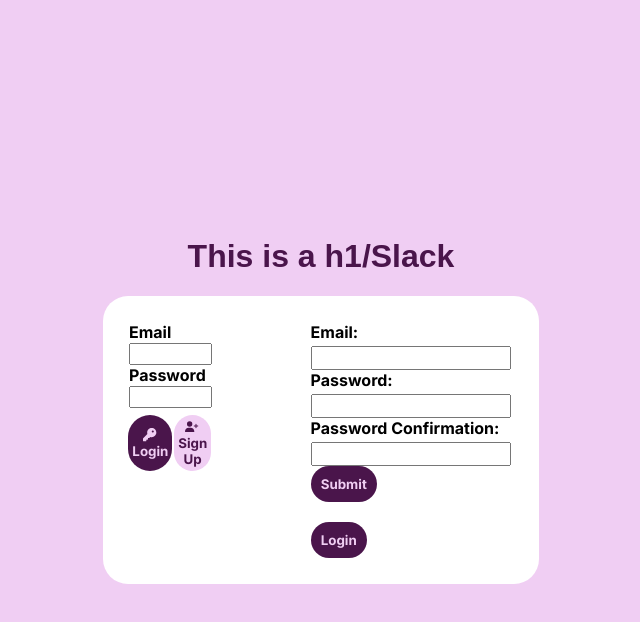
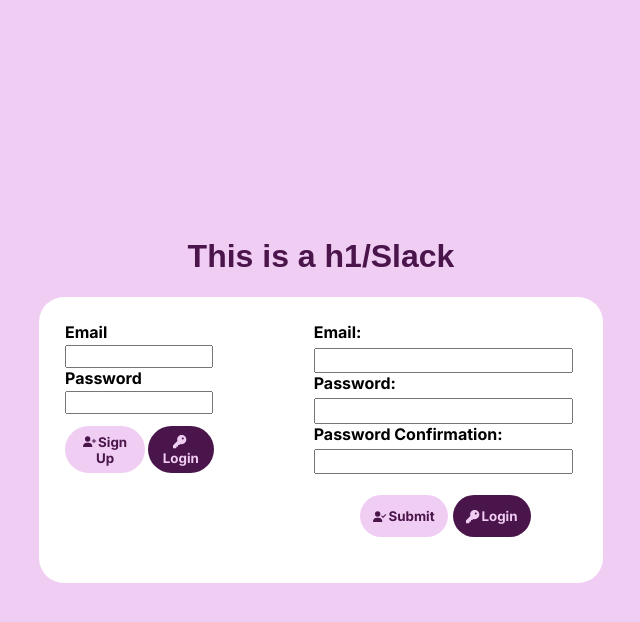
Before and after one commit to codehrh/slackapp, a React (Create React App) app: page / in a window 1280 px wide. Both pictures are taken after a click on the button "Sign Up". Shown: the top 622 px of the page, without its empty margins (319-959 px from the left). Built offline with nearby package versions, Linux system fonts and the light colour scheme; a web font is replaced by a local one.

Commit message:
Tweaked the sign up

```diff
--- a/src/App.css
+++ b/src/App.css
@@ -27,7 +27,7 @@
 .login {
   background-color: white;
   min-width:350px;
-  max-width: 30%;
+  max-width: 40%;
   padding: 2%;
   border-radius: 25px;
   display: flex;
--- a/src/App.js
+++ b/src/App.js
@@ -89,9 +89,10 @@
               onChange={(event) => setPassword(event.target.value)}
             ></input>
             <div className='two-buttons'>
+
+              <button type="button" className="secondary-button" onClick={toggleSignup}><FontAwesomeIcon icon={faUserPlus} className='icon'/>Sign Up</button>
+              <br/>
               <button type="submit"><FontAwesomeIcon icon={faKey} className='icon'/>Login</button>
-              <br />
-              <button type="button" className="secondary-button" onClick={toggleSignup}><FontAwesomeIcon icon={faUserPlus} className='icon'/>Sign Up</button>
             </div>
           </form>
         )}
--- a/src/pages/SignUp.jsx
+++ b/src/pages/SignUp.jsx
@@ -1,5 +1,7 @@
 import { useState } from "react";
 import UserService from "../services/UserService";
+import { FontAwesomeIcon } from '@fortawesome/react-fontawesome'
+import { faKey , faUserCheck} from '@fortawesome/free-solid-svg-icons'
 
 
 export default function SignUp(props) {
@@ -33,10 +35,15 @@
                 <input type="password" onChange={(event)=> setPassword(event.target.value)}></input>
                 <label>Password Confirmation:</label>
                 <input type="password" onChange={(event)=> setPasswordConfirmation(event.target.value)}></input>
-                <button type="submit">Submit</button>
+                <div className='two-buttons'>
+
+                <button type="submit" className="secondary-button"><FontAwesomeIcon icon={faUserCheck} className='icon'/>Submit</button>
+                <br/>
+                <button onClick={handleLogin}><FontAwesomeIcon icon={faKey} className='icon'/>Login</button>
+                </div>
             </form>
             <br></br>
-            <button onClick={handleLogin}>Login</button>
+
         </div>
     )
 }
```
